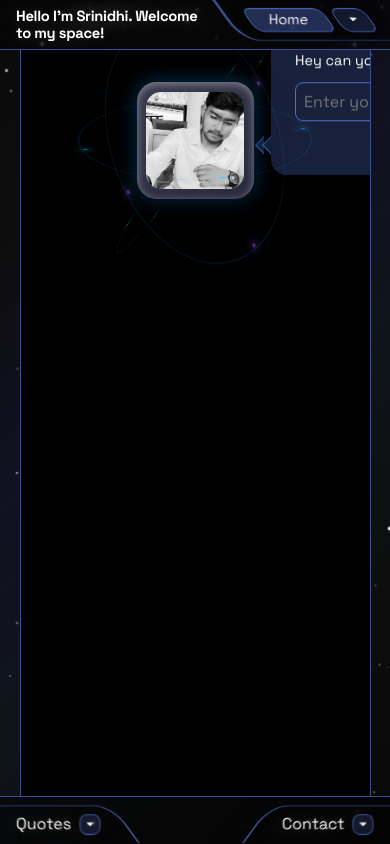
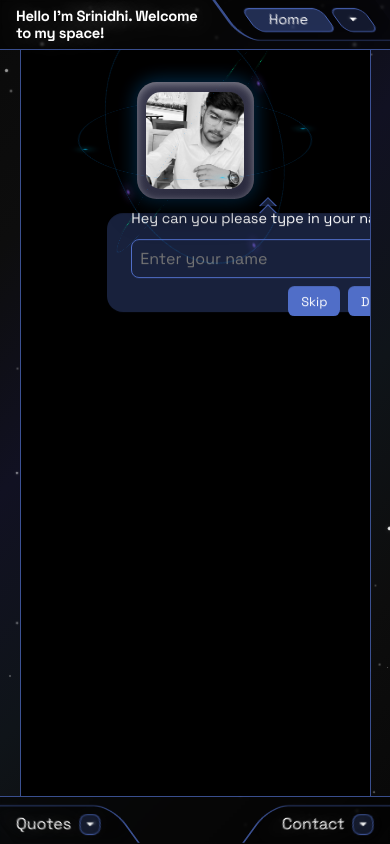
Before and after one commit to srinidhiv2107/portfolio, a React (Vite) app: page / in a window 390 px wide. Built offline with nearby package versions, Linux system fonts and the light colour scheme; a web font is replaced by a local one.

Commit message:
[2] [speech bubble] make home responsive

```diff
--- a/src/styles/Photo.scss
+++ b/src/styles/Photo.scss
@@ -40,6 +40,30 @@
     }
     &::after {
       left: -0.45rem;
+    }
+
+    @media screen and (max-width: 1100px) {
+      bottom: -4%;
+      left: -25%;
+      animation: floatInMobile 1s ease-in-out forwards;
+
+      &::before, &::after {
+        all: unset;
+        content: "";
+        position: absolute;
+        left: 50%;
+        top: 0;
+        transform: translate(-50%, -50%) rotate(-135deg);
+        width: 0.7rem;
+        aspect-ratio: 1;
+        border: 0.1rem solid var(--color-primary);
+        background: inherit;
+        clip-path: polygon(0 100%, 100% 0, 100% 100%, 0 100%);
+      }
+
+      &::after {
+        top: -0.45rem;
+      }
     }
   }
 
@@ -188,6 +212,17 @@
   }
 }
 
+@keyframes floatInMobile {
+  from {
+    opacity: 0;
+    transform: translateX(0) translateY(0%)
+  }
+  to {
+    opacity: 1;
+    transform: translateX(0) translateY(110%)
+  }
+}
+
 @keyframes orbit1 {
   from { transform: rotateX(70deg) rotateZ(0deg); }
   to { transform: rotateX(70deg) rotateZ(360deg); }
```
